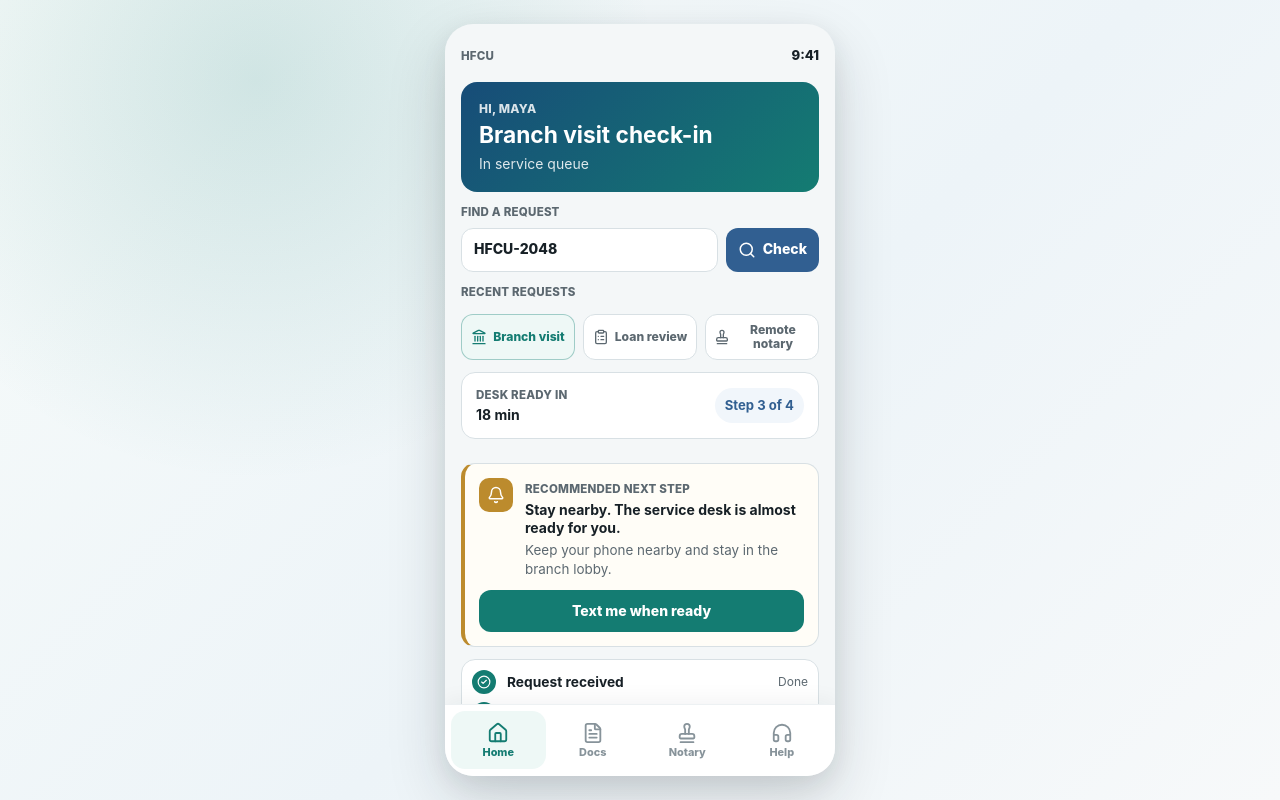
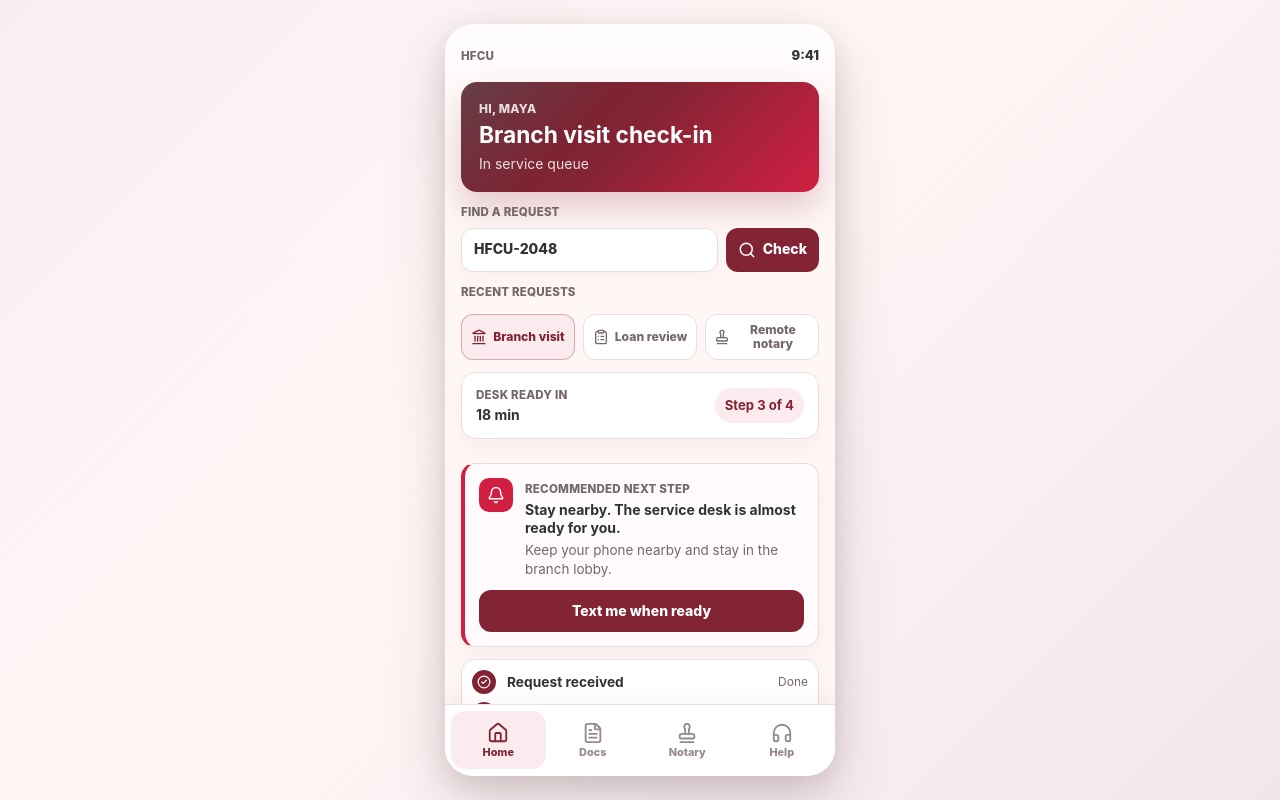
Before and after one commit to tjcha1213/HFCUreengineering, a React (Vite) app: page / in a window 1280 px wide. Built offline with nearby package versions, Linux system fonts and the light colour scheme.

Commit message:
Apply HFCU crimson theme

```diff
--- a/index.html
+++ b/index.html
@@ -3,7 +3,7 @@
   <head>
     <meta charset="UTF-8" />
     <meta name="viewport" content="width=device-width, initial-scale=1.0" />
-    <meta name="theme-color" content="#f7f9fa" />
+    <meta name="theme-color" content="#822433" />
     <meta name="mobile-web-app-capable" content="yes" />
     <meta name="apple-mobile-web-app-capable" content="yes" />
     <meta name="apple-mobile-web-app-status-bar-style" content="default" />
--- a/src/index.css
+++ b/src/index.css
@@ -1,15 +1,23 @@
 :root {
-  --ink: #172026;
-  --muted: #5c6870;
-  --line: #d8e0e4;
-  --paper: #f7f9fa;
+  --ink: #2f3433;
+  --muted: #74676a;
+  --line: #eadde0;
+  --paper: #fff7f6;
   --white: #ffffff;
-  --teal: #147c72;
-  --blue: #315f91;
-  --gold: #bc8b2d;
-  --soft-teal: #eef8f6;
-  --soft-blue: #f1f6fb;
-  --soft-gold: #fff8e8;
+  --crimson: #822433;
+  --crimson-bright: #8c2246;
+  --coral: #d11f43;
+  --coral-bright: #f04d5f;
+  --mint: #39e5cd;
+  --mint-ink: #08746a;
+  --plum: #8d2c8a;
+  --indigo: #29389d;
+  --teal: var(--crimson);
+  --blue: var(--plum);
+  --gold: var(--coral);
+  --soft-teal: #fbebef;
+  --soft-blue: #f7ebf8;
+  --soft-gold: #fff0f2;
   --bottom-nav-height: 72px;
 }
 
@@ -31,7 +39,7 @@ body,
 body {
   font-family: Inter, ui-sans-serif, system-ui, -apple-system, BlinkMacSystemFont, "Segoe UI", sans-serif;
   color: var(--ink);
-  background: var(--paper);
+  background: #f8eef1;
   font-size: 14px;
   line-height: 1.45;
   -webkit-font-smoothing: antialiased;
@@ -88,7 +96,9 @@ svg {
   flex-direction: column;
   overflow: hidden;
   position: relative;
-  background: #f4f7f8;
+  background:
+    linear-gradient(180deg, rgba(255, 255, 255, 0.72), rgba(255, 247, 246, 0) 26%),
+    var(--paper);
 }
 
 @media (min-width: 480px) {
@@ -96,8 +106,7 @@ svg {
     align-items: center;
     padding: 24px;
     background:
-      radial-gradient(circle at 20% 10%, rgba(20, 124, 114, 0.16), transparent 32%),
-      linear-gradient(135deg, #f7fbfa 0%, #edf4f8 55%, #f7f9fa 100%);
+      linear-gradient(135deg, #f8eef1 0%, #fff7f6 42%, #f3e6eb 100%);
   }
 
   .phone-container {
@@ -105,8 +114,8 @@ svg {
     height: min(844px, calc(100dvh - 48px));
     border-radius: 28px;
     box-shadow:
-      0 24px 60px rgba(23, 32, 38, 0.16),
-      0 8px 24px rgba(23, 32, 38, 0.08);
+      0 24px 60px rgba(47, 52, 51, 0.18),
+      0 8px 24px rgba(130, 36, 51, 0.12);
   }
 }
 
@@ -175,11 +184,16 @@ svg {
   padding: 18px;
   border-radius: 16px;
   color: var(--white);
-  background: linear-gradient(135deg, #174c78, #147c72);
+  background:
+    linear-gradient(135deg, rgba(57, 229, 205, 0.16), transparent 36%),
+    linear-gradient(135deg, #6f1f2e 0%, var(--crimson) 46%, var(--coral) 100%);
+  box-shadow: 0 16px 32px rgba(130, 36, 51, 0.22);
 }
 
 .notary-hero {
-  background: linear-gradient(135deg, #315f91, #bc8b2d);
+  background:
+    linear-gradient(135deg, rgba(57, 229, 205, 0.18), transparent 38%),
+    linear-gradient(135deg, #3b4544 0%, var(--crimson-bright) 52%, var(--plum) 100%);
 }
 
 .hero-card span {
@@ -226,6 +240,7 @@ svg {
   border-radius: 12px;
   background: var(--white);
   font-weight: 850;
+  box-shadow: 0 6px 18px rgba(130, 36, 51, 0.04);
 }
 
 .status-search button {
@@ -237,7 +252,7 @@ svg {
   padding: 0 12px;
   border-radius: 12px;
   color: var(--white);
-  background: var(--blue);
+  background: var(--crimson);
   font-weight: 850;
 }
 
@@ -249,7 +264,7 @@ svg {
 }
 
 .section-label.with-value b {
-  color: var(--teal);
+  color: var(--crimson);
   font-size: 0.82rem;
 }
 
@@ -278,14 +293,14 @@ svg {
 }
 
 .chip.is-active {
-  color: var(--teal);
-  border-color: rgba(20, 124, 114, 0.36);
+  color: var(--crimson);
+  border-color: rgba(130, 36, 51, 0.32);
   background: var(--soft-teal);
 }
 
 .notary-screen .chip.is-active {
-  color: var(--blue);
-  border-color: rgba(49, 95, 145, 0.36);
+  color: var(--plum);
+  border-color: rgba(141, 44, 138, 0.32);
   background: var(--soft-blue);
 }
 
@@ -298,6 +313,7 @@ svg {
   border: 1px solid var(--line);
   border-radius: 14px;
   background: var(--white);
+  box-shadow: 0 10px 24px rgba(130, 36, 51, 0.05);
 }
 
 .request-card div {
@@ -314,33 +330,33 @@ svg {
   flex: 0 0 auto;
   padding: 8px 10px;
   border-radius: 999px;
-  color: var(--blue);
-  background: var(--soft-blue);
+  color: var(--crimson);
+  background: var(--soft-teal);
   font-size: 0.82rem;
 }
 
 .notary-screen .request-card b {
-  color: var(--gold);
-  background: var(--soft-gold);
+  color: var(--plum);
+  background: var(--soft-blue);
 }
 
 .progress {
   height: 8px;
   overflow: hidden;
   border-radius: 999px;
-  background: #dfe8ec;
+  background: #f0dfe3;
 }
 
 .progress i {
   display: block;
   height: 100%;
   border-radius: inherit;
-  background: var(--teal);
+  background: linear-gradient(90deg, var(--crimson), var(--coral-bright));
   transition: width 180ms ease;
 }
 
 .blue-progress i {
-  background: var(--blue);
+  background: linear-gradient(90deg, var(--plum), var(--mint));
 }
 
 .action-card {
@@ -351,12 +367,13 @@ svg {
   border: 1px solid var(--line);
   border-left: 4px solid var(--gold);
   border-radius: 14px;
-  background: #fffdf7;
+  background: #fffafb;
+  box-shadow: 0 10px 24px rgba(130, 36, 51, 0.05);
 }
 
 .notary-action {
   border-left-color: var(--blue);
-  background: #fbfdff;
+  background: #fffbff;
 }
 
 .panel-icon {
@@ -370,7 +387,7 @@ svg {
 }
 
 .panel-icon.blue {
-  background: var(--blue);
+  background: var(--plum);
 }
 
 .action-card > div:not(.panel-icon) {
@@ -398,12 +415,12 @@ svg {
   width: 100%;
   border-radius: 12px;
   color: var(--white);
-  background: var(--teal);
+  background: var(--crimson);
   font-weight: 850;
 }
 
 .blue-action {
-  background: var(--blue);
+  background: var(--plum);
 }
 
 .timeline,
@@ -415,6 +432,7 @@ svg {
   border: 1px solid var(--line);
   border-radius: 14px;
   background: var(--white);
+  box-shadow: 0 10px 24px rgba(130, 36, 51, 0.04);
 }
 
 .timeline div,
@@ -430,7 +448,7 @@ svg {
   place-items: center;
   width: 24px;
   height: 24px;
-  border: 2px solid #b9c6cc;
+  border: 2px solid #d9c6cc;
   border-radius: 999px;
   color: var(--muted);
   background: var(--white);
@@ -467,13 +485,13 @@ svg {
 .timeline .is-complete span,
 .timeline .is-current span {
   color: var(--white);
-  border-color: var(--teal);
-  background: var(--teal);
+  border-color: var(--crimson);
+  background: var(--crimson);
 }
 
 .timeline .is-current p strong,
 .checklist .is-current p strong {
-  color: var(--teal);
+  color: var(--crimson);
 }
 
 .document-list div {
@@ -483,7 +501,7 @@ svg {
 }
 
 .document-list svg {
-  color: var(--teal);
+  color: var(--crimson);
 }
 
 .document-list .needs-attention {
@@ -514,17 +532,17 @@ svg {
   height: 32px;
   border-radius: 10px;
   color: var(--muted);
-  background: #edf2f4;
+  background: #f4e8ec;
 }
 
 .notary-check.is-complete > span,
 .notary-check.is-current > span {
   color: var(--white);
-  background: var(--teal);
+  background: var(--crimson);
 }
 
 .notary-check.is-current {
-  border-color: rgba(188, 139, 45, 0.34);
+  border-color: rgba(209, 31, 67, 0.3);
   background: var(--soft-gold);
 }
 
@@ -537,10 +555,11 @@ svg {
   border: 1px solid var(--line);
   border-radius: 16px;
   background: var(--white);
+  box-shadow: 0 10px 24px rgba(130, 36, 51, 0.04);
 }
 
 .support-card svg {
-  color: var(--teal);
+  color: var(--crimson);
 }
 
 .support-card div {
@@ -563,9 +582,9 @@ svg {
   display: flex;
   align-items: center;
   padding: 4px 6px 6px;
-  border-top: 1px solid #edf1f3;
+  border-top: 1px solid #efe0e4;
   background: var(--white);
-  box-shadow: 0 -4px 20px rgba(23, 32, 38, 0.05);
+  box-shadow: 0 -4px 20px rgba(130, 36, 51, 0.06);
   position: relative;
   z-index: 5;
 }
@@ -580,14 +599,14 @@ svg {
   gap: 3px;
   min-height: 58px;
   border-radius: 14px;
-  color: #87939a;
+  color: #96888b;
   font-size: 0.68rem;
   font-weight: 800;
   line-height: 1;
 }
 
 .bottom-nav-item.active {
-  color: var(--teal);
+  color: var(--crimson);
   background: var(--soft-teal);
 }
 
```
Also changed, not shown: 4 other files (tests, documents, lock files or other folders).
